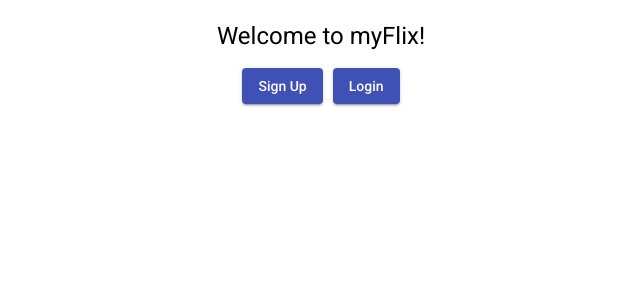
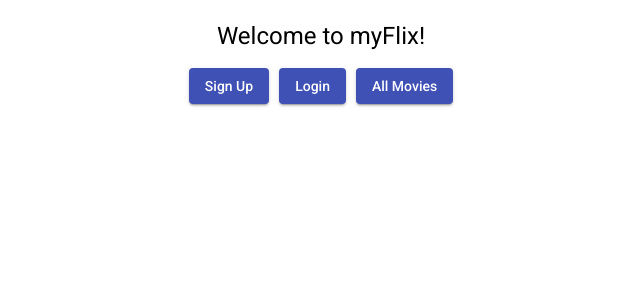
Before and after one commit to kir-net/myFlix-Angular-client, an Angular app: page / in a window 1280 px wide. Shown: the top 300 px of the page, without its empty margins (319-959 px from the left). Built offline with nearby package versions, Linux system fonts and the light colour scheme.

Commit message:
added Movie View

```diff
--- a/src/app/app.component.html
+++ b/src/app/app.component.html
@@ -17,9 +17,18 @@
     <button
         mat-raised-button
         (click)="openUserLoginDialog()"
+        style="margin-right: 10px;"
         color="primary"
     >
         Login
     </button>
 
+    <button
+        mat-raised-button
+        (click)="openMoviesDialog()"
+        color="primary"
+    >
+        All Movies
+    </button>
+
 </div>
--- a/src/app/app.component.ts
+++ b/src/app/app.component.ts
@@ -1,6 +1,7 @@
 import { Component } from '@angular/core';
 import { UserRegistrationFormComponent } from './user-registration-form/user-registration-form.component';
 import { UserLoginFormComponent } from './user-login-form/user-login-form.component';
+import { MovieCardComponent } from './movie-card/movie-card.component';
 import { MatDialog } from '@angular/material/dialog';
 
 @Component({
@@ -27,4 +28,10 @@ export class AppComponent {
         });
     }
 
+    openMoviesDialog(): void {
+        this.dialog.open(MovieCardComponent, {
+            width: '500px'
+        });
+    }
+
 }
--- a/src/app/fetch-api-data.service.ts
+++ b/src/app/fetch-api-data.service.ts
@@ -1,7 +1,7 @@
 import { Injectable } from '@angular/core';
 import { catchError } from 'rxjs/operators';
 import { HttpClient, HttpHeaders, HttpErrorResponse } from '@angular/common/http';
-import { Observable } from 'rxjs';
+import { Observable, throwError } from 'rxjs';
 import { map } from 'rxjs/operators';
 
 //Declaring the api url that will provide data for the client app
@@ -38,6 +38,7 @@ export class FetchApiDataService {
 
     // API call: Get all Movies
     getAllMovies(): Observable<any> {
+        const token = localStorage.getItem('token');
         return this.http
         .get(apiUrl + 'movies', {
             headers: new HttpHeaders({Authorization: 'Bearer ' + token})
@@ -160,6 +161,7 @@ export class FetchApiDataService {
                 `Error Body is: ${error.error}`
             );
         }
+        return throwError('Something bad happened; please try again later.');
     }
 
 }
--- a/src/app/movie-card/movie-card.component.html
+++ b/src/app/movie-card/movie-card.component.html
@@ -1,2 +1,7 @@
 <!doctype html>
-<p>movie-card works!</p>
+<mat-card *ngFor="let movie of movies; let i=index;">
+    <mat-dialog-content>
+        <mat-card-title>{{movie.Title}}</mat-card-title>
+        <mat-card-subtitle><img src={{movie.ImagePath}}/></mat-card-subtitle>
+    </mat-dialog-content>
+</mat-card>
--- a/src/app/movie-card/movie-card.component.ts
+++ b/src/app/movie-card/movie-card.component.ts
@@ -1,4 +1,5 @@
 import { Component, OnInit } from '@angular/core';
+import { FetchApiDataService } from '../fetch-api-data.service'
 
 @Component({
   selector: 'app-movie-card',
@@ -7,9 +8,21 @@ import { Component, OnInit } from '@angular/core';
 })
 export class MovieCardComponent implements OnInit {
 
-  constructor() { }
+    movies: any[] = [];
+    constructor(
+        public fetchApiData: FetchApiDataService
+    ) { }
 
-  ngOnInit(): void {
+    ngOnInit(): void {
+        this.getMovies();
+    }
+
+    getMovies(): void {
+        this.fetchApiData
+        .getAllMovies().subscribe((resp: any) => {
+            this.movies = resp;
+            console.log(this.movies);
+            return this.movies;
+        });
+    }
   }
-
-}
--- a/src/app/user-login-form/user-login-form.component.ts
+++ b/src/app/user-login-form/user-login-form.component.ts
@@ -31,9 +31,10 @@ export class UserLoginFormComponent implements OnInit {
         this.fetchApiData
         .userLogin(this.userData)
         .subscribe((response) => {
-            // Logic for a successful user registration here
+            console.log(response);
+            localStorage.setItem('user', response.user.Username);
+            localStorage.setItem('token', response.token);
             this.dialogRef.close(); // close dialog on success
-            console.log(response);
             this.snackBar.open(response, 'OK', {duration: 2000});
         },
         (response) => {
```
